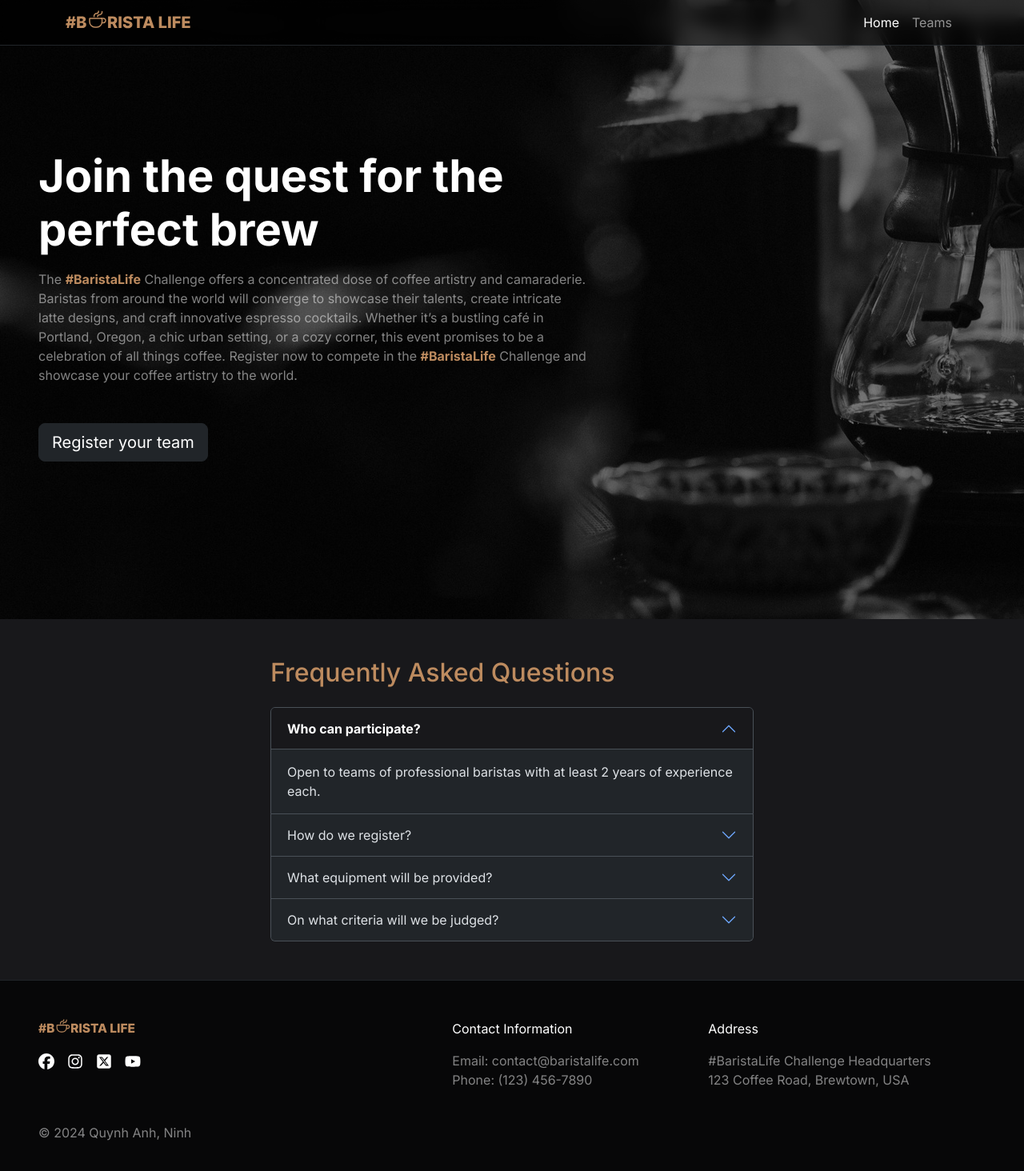
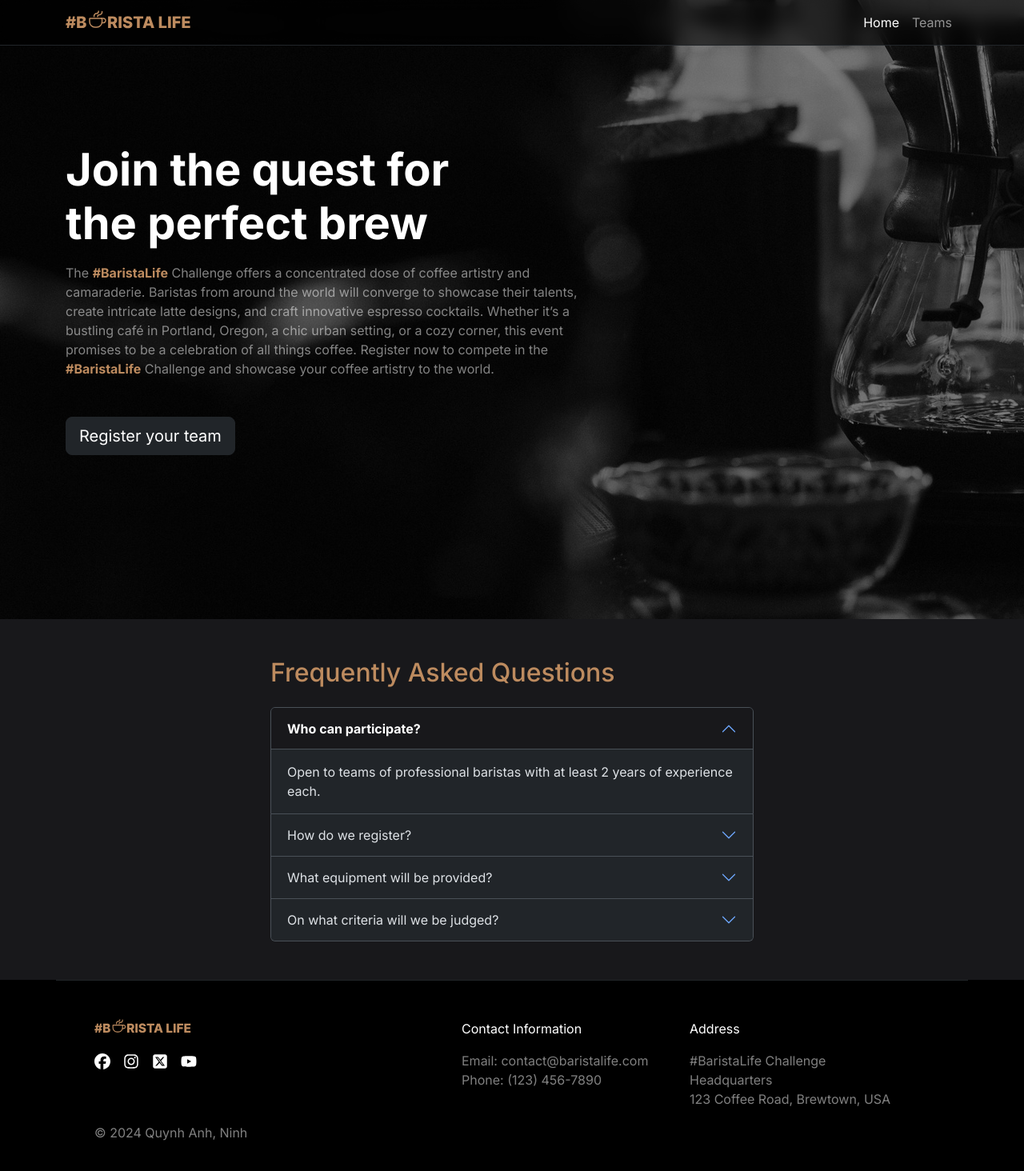
Before and after one commit to annabel-anh/barista-life-challenge, a React (Vite) app: page / in a window 1280 px wide. Shown: the top 1464 px of the page at 80% size. Built offline with nearby package versions, Linux system fonts and the light colour scheme.

Commit message:
fix layout

```diff
--- a/src/components/Footer/Footer.jsx
+++ b/src/components/Footer/Footer.jsx
@@ -2,8 +2,8 @@ import baristaLifeLogo from '../../assets/baristaLifeLogo.svg'
 import {FaFacebook, FaSquareXTwitter, FaYoutube, FaInstagram} from 'react-icons/fa6';
 
 export default function Footer() {
-    return (
-        <footer className='container-fluid p-5 border-top border-dark'>
+    return (<div className='mt-auto bg-black'>
+            <footer className='container p-5 border-top border-dark'>
                 <div className="d-flex flex-md-row flex-column gap-4">
                     {/*Social media*/}
                     <div className='col-md-4 col-lg-5 d-flex flex-column gap-3 align-items-start'>
@@ -35,5 +35,5 @@ export default function Footer() {
                     </div>
                 </div>
             </footer>
-    )
+        </div>)
 }
--- a/src/components/Layout/Layout.jsx
+++ b/src/components/Layout/Layout.jsx
@@ -7,7 +7,7 @@ export default function Layout() {
         <div className='d-flex flex-column min-vh-100'>
             <Header />
             <div className='main-content flex-grow-1'><Outlet /></div>
-            <div className='mt-auto'><Footer /></div>
+            <Footer />
         </div>
     )
 }
--- a/src/views/App/App.scss
+++ b/src/views/App/App.scss
@@ -55,10 +55,6 @@ body {
 }
 
 // Footer
-footer {
-  background-color: var(--bg-color-primary);
-}
-
 footer a {
   color: var(--text-color-primary);
 }
--- a/src/views/HomePage/Hero.jsx
+++ b/src/views/HomePage/Hero.jsx
@@ -3,7 +3,7 @@ import {Link} from 'react-router-dom'
 export default function Hero() {
     return (<>
         <div className="hero-section container-fluid p-5 vh-100 d-flex flex-column justify-content-center">
-            <div className='mt-3'>
+            <div className='container'>
                 <h1 className="fw-bold display-4 col-md-6 mb-3 text-white">Join the quest for the perfect brew</h1>
                 <p className="col-md-7 mb-5 text-white-50">
                     The <span className="fw-bold barista-life-text">#BaristaLife</span> Challenge offers a concentrated dose
--- a/src/views/TeamPage/TeamPage.jsx
+++ b/src/views/TeamPage/TeamPage.jsx
@@ -14,7 +14,7 @@ export default function TeamPage() {
     return (
         <div className="container-fluid p-5">
             <div className="mt-4 pt-5">
-                <div className="row gx-3 gy-3">
+                <div className="row gx-3 gy-3 d-flex flex-column flex-lg-row">
                     <div className="col-md-4">
                         <aside className="bg-dark p-4 rounded-4">
                             <CarouselAside
```
Also changed, not shown: src/views/App/App.css, 1 other file (tests, documents, lock files or other folders). Lines whose indentation alone changed are shown as unchanged.
